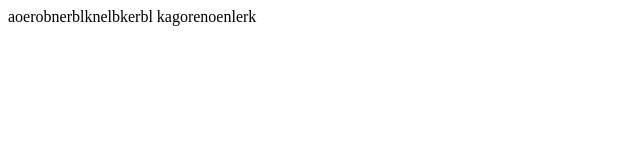
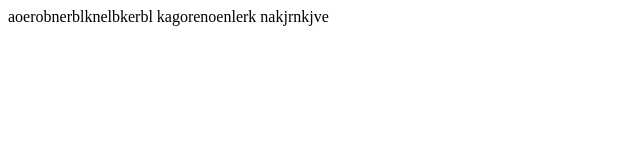
Before and after one commit to Kevbyte/Bambam, a plain HTML site: page Index.html in a window 1280 px wide. Shown: the full height of the page, 0-640 px from the left. Drawn offline with Linux system fonts and the light colour scheme.

Commit message:
Another modification

```diff
--- a/Index.html
+++ b/Index.html
@@ -1,3 +1,4 @@
 <html>
 aoerobnerblknelbkerbl
 kagorenoenlerk
+nakjrnkjve
```
